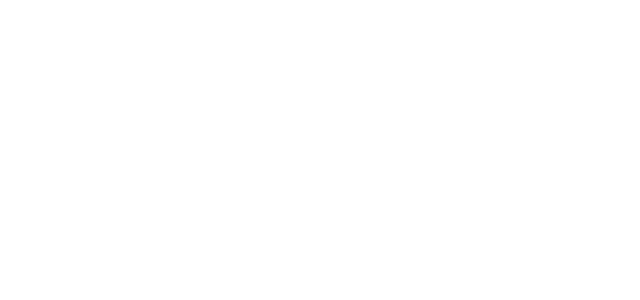
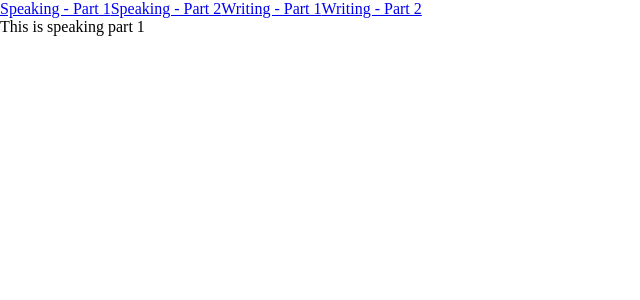
Before and after one commit to KhDan007/IELTS-7-45, a React (Create React App) app in the folder client/: page /speaking/part-1 in a window 1280 px wide. Shown: the top 300 px of the page, without its empty margins (0-640 px from the left). Built offline with nearby package versions, Linux system fonts and the light colour scheme.

Commit message:
setup routing for client, add pages for them

```diff
--- a/client/package.json
+++ b/client/package.json
@@ -13,6 +13,7 @@
     "normalize.css": "^8.0.1",
     "react": "^18.2.0",
     "react-dom": "^18.2.0",
+    "react-router-dom": "^6.19.0",
     "react-scripts": "5.0.1",
     "typescript": "^4.9.5",
     "web-vitals": "^2.1.4"
--- a/client/src/App.tsx
+++ b/client/src/App.tsx
@@ -1,9 +1,26 @@
 import './css/App.css';
+import { BrowserRouter as Router, Routes, Route } from 'react-router-dom';
+import { Header } from './components/Header';
+import { Speaking_1 } from './pages/Speaking_1';
+import { Speaking_2 } from './pages/Speaking_2';
+import { Writing_1 } from './pages/Writing_1';
+import { Writing_2 } from './pages/Writing_2';
 
 function App() {
-   return <div className="App">
+   return (
+      <div className="App">
+         <Router>
+            <Header />
 
-   </div>;
+            <Routes>
+               <Route path='/speaking/part-1' element={<Speaking_1 />}></Route>
+               <Route path='/speaking/part-2' element={<Speaking_2 />}></Route>
+               <Route path='/writing/part-1' element={<Writing_1 />}></Route>
+               <Route path='/writing/part-2' element={<Writing_2 />}></Route>
+            </Routes>
+         </Router>
+      </div>
+   );
 }
 
 export default App;
--- /dev/null
+++ b/client/src/components/Header.tsx
@@ -0,0 +1,16 @@
+import { Link } from "react-router-dom";
+
+export const Header = () => {
+   return (
+      <header className="header">
+         <div className="container">
+            <div className="header__links">
+               <Link to="/speaking/part-1">Speaking - Part 1</Link>
+               <Link to="/speaking/part-2">Speaking - Part 2</Link>
+               <Link to="/writing/part-1">Writing - Part 1</Link>
+               <Link to="/writing/part-2">Writing - Part 2</Link>
+            </div>
+         </div>
+      </header>
+   );
+};
--- /dev/null
+++ b/client/src/pages/Speaking_1.tsx
@@ -0,0 +1,7 @@
+export const Speaking_1 = () => {
+   return (
+      <div>
+         This is speaking part 1
+      </div>
+   );
+}
--- /dev/null
+++ b/client/src/pages/Speaking_2.tsx
@@ -0,0 +1,7 @@
+export const Speaking_2 = () => {
+   return (
+      <div>
+         This is speaking part 2
+      </div>
+   );
+}
--- /dev/null
+++ b/client/src/pages/Writing_1.tsx
@@ -0,0 +1,7 @@
+export const Writing_1 = () => {
+   return (
+      <div>
+         This is writing part 1
+      </div>
+   );
+}
--- /dev/null
+++ b/client/src/pages/Writing_2.tsx
@@ -0,0 +1,7 @@
+export const Writing_2 = () => {
+   return (
+      <div>
+         This is writing part 2
+      </div>
+   );
+}
```
Also changed, not shown: 1 other file (tests, documents, lock files or other folders).
